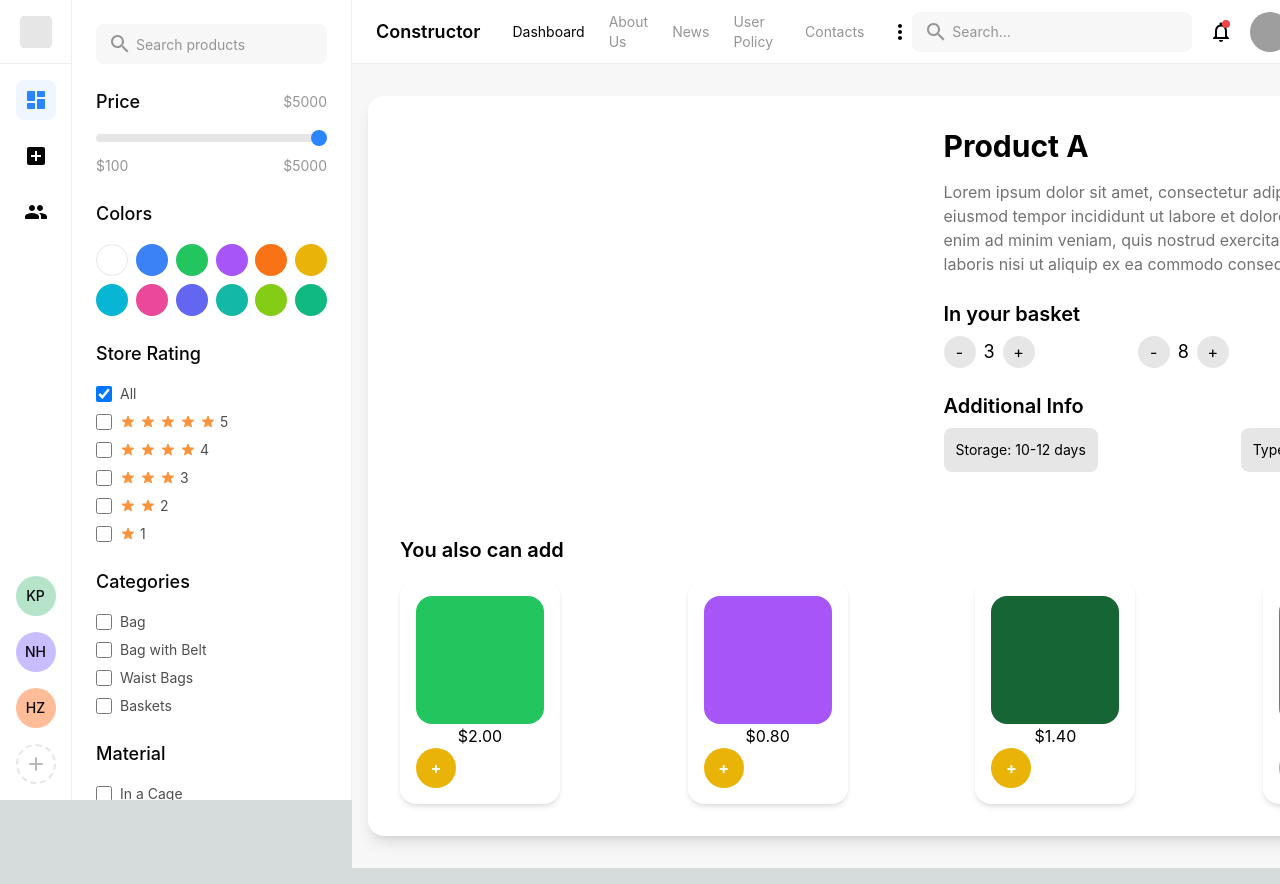
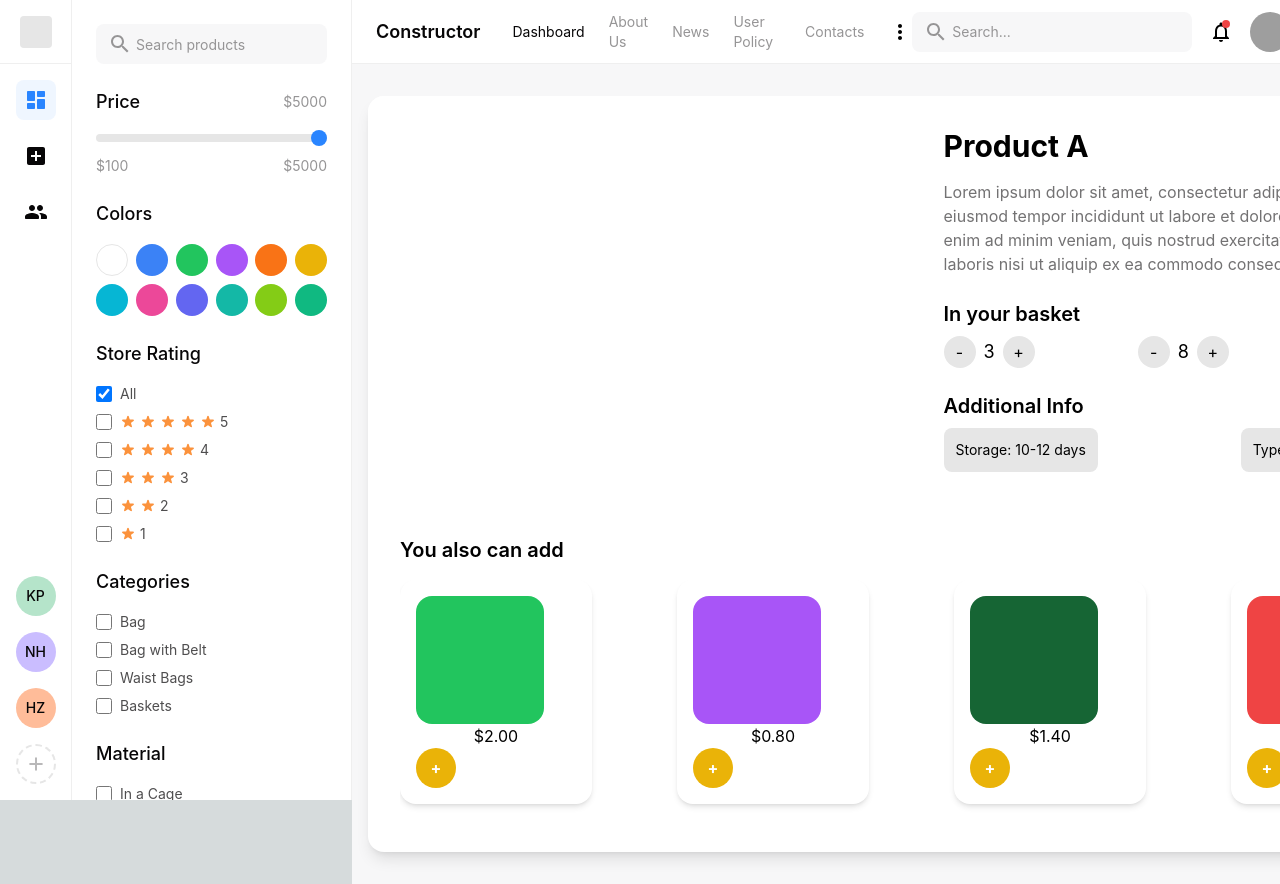
Before and after one commit to BNV1990/cursor-project-1, a Next.js app: page /product/1 in a window 1280 px wide. Shown: the top 884 px of the page. Built offline with nearby package versions, Linux system fonts and the light colour scheme; grey boxes are pictures that could not be loaded.

Commit message:
Fix You also can add block on mobile

```diff
--- a/src/app/product/[id]/page.tsx
+++ b/src/app/product/[id]/page.tsx
@@ -119,29 +119,29 @@ export default function ProductPage() {
           </div>
           <div className="p-8">
             <h2 className="text-xl font-semibold mb-4">You also can add</h2>
-            <div className="flex items-center justify-between space-x-4">
-              <div className="rounded-2xl p-4 shadow-md">
+            <div className="flex items-center space-x-4 overflow-x-auto md:flex md:items-center md:space-x-4 md:justify-between sm:flex sm:items-center sm:space-x-4 sm:justify-between flex-nowrap overflow-x-auto pb-4">
+              <div className="rounded-2xl p-4 shadow-md flex-shrink-0 w-48">
                 <div className="w-32 h-32 rounded-2xl bg-green-500"></div>
                 <p className="text-center">$2.00</p>
                 <button className="bg-yellow-500 hover:bg-yellow-700 text-white font-bold rounded-full w-10 h-10">
                   +
                 </button>
               </div>
-              <div className="rounded-2xl p-4 shadow-md">
+              <div className="rounded-2xl p-4 shadow-md flex-shrink-0 w-48">
                 <div className="w-32 h-32 rounded-2xl bg-purple-500"></div>
                 <p className="text-center">$0.80</p>
                 <button className="bg-yellow-500 hover:bg-yellow-700 text-white font-bold rounded-full w-10 h-10">
                   +
                 </button>
               </div>
-              <div className="rounded-2xl p-4 shadow-md">
+              <div className="rounded-2xl p-4 shadow-md flex-shrink-0 w-48">
                 <div className="w-32 h-32 rounded-2xl bg-green-800"></div>
                 <p className="text-center">$1.40</p>
                 <button className="bg-yellow-500 hover:bg-yellow-700 text-white font-bold rounded-full w-10 h-10">
                   +
                 </button>
               </div>
-              <div className="rounded-2xl p-4 shadow-md">
+              <div className="rounded-2xl p-4 shadow-md flex-shrink-0 w-48">
                 <div className="w-32 h-32 rounded-2xl bg-red-500"></div>
                 <p className="text-center">$2.20</p>
                 <button className="bg-yellow-500 hover:bg-yellow-700 text-white font-bold rounded-full w-10 h-10">
```
